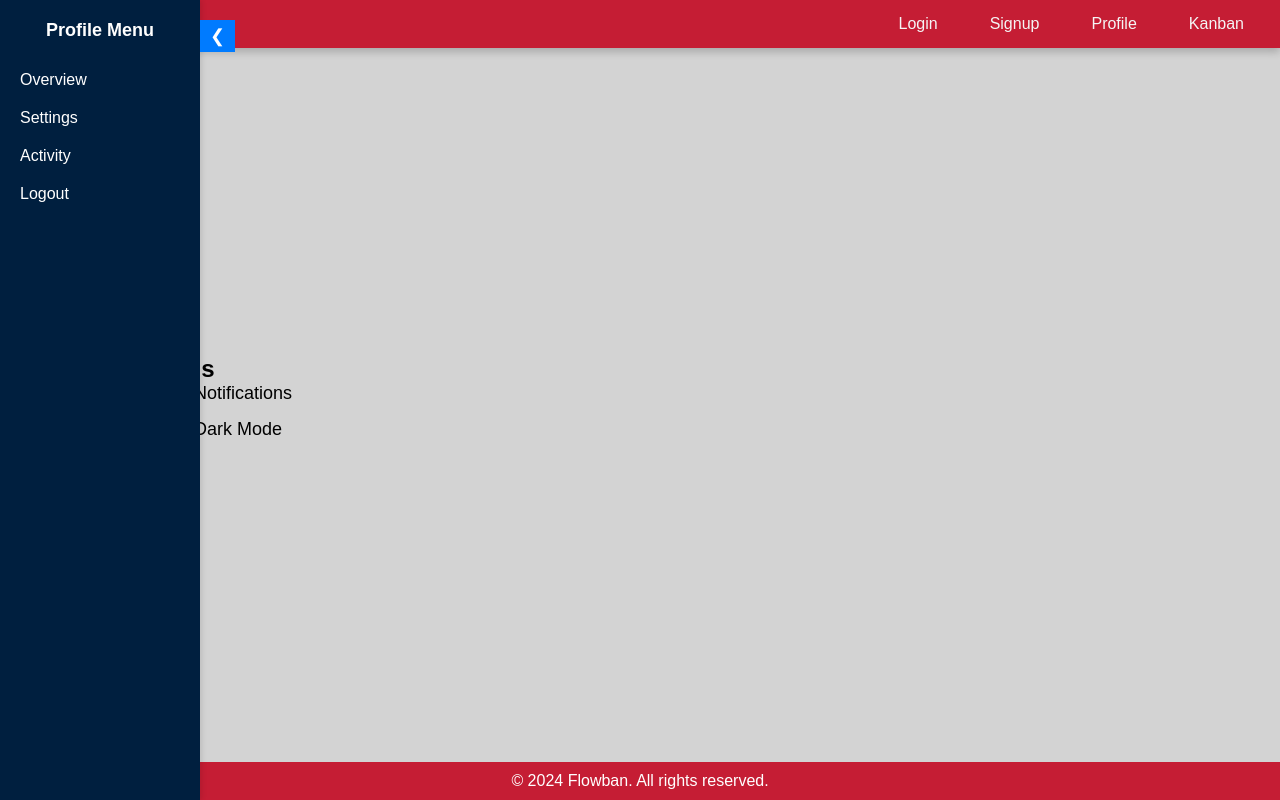
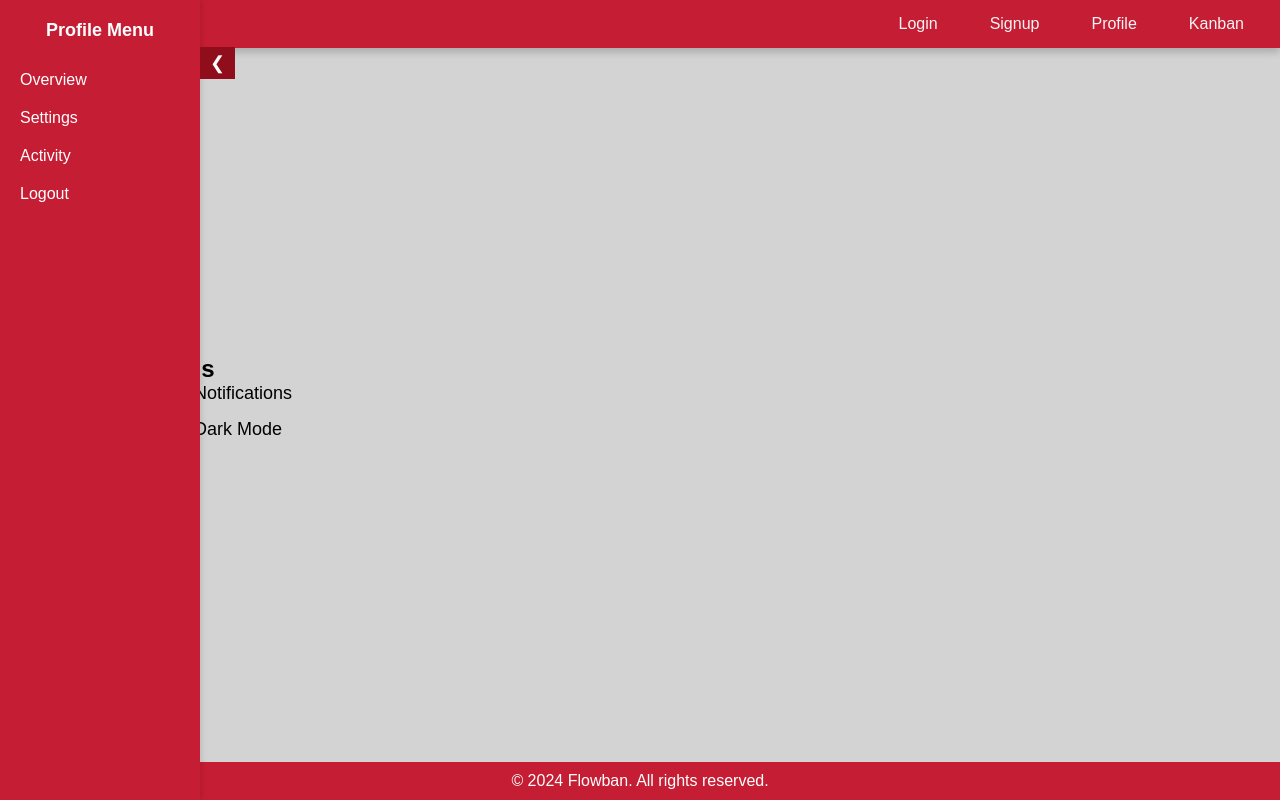
Before and after one commit to vincent-wat/flowban, a React (Create React App) app in the folder frontend/: page /profile/settings in a window 1280 px wide. Shown: the top 800 px of the page. Built offline with nearby package versions, Linux system fonts and the light colour scheme.

Commit message:
Color Changes

```diff
--- a/frontend/src/Components/User/Profile/EditUser.css
+++ b/frontend/src/Components/User/Profile/EditUser.css
@@ -45,7 +45,7 @@ html, body {
 }
 
 .sidebar li:hover {
-  background-color: #0056b3;
+  background-color: #de3148;
 }
 
 .profile-container {
@@ -75,7 +75,7 @@ html, body {
   left: 0;
   padding: 5px 10px;
   font-size: 18px;
-  background-color: #001f3f;
+  background-color: #C51D34;
   color: white;
   border: none;
   cursor: pointer;
--- a/frontend/src/Components/User/Profile/Settings.css
+++ b/frontend/src/Components/User/Profile/Settings.css
@@ -9,7 +9,7 @@
   left: 0;
   width: 200px;
   height: 100vh;
-  background-color: #001f3f;
+  background-color: #C51D34;
   color: white;
   padding-top: 20px;
   box-shadow: 2px 0 5px rgba(0, 0, 0, 0.1);
@@ -23,11 +23,11 @@
 
 .sidebar-toggle {
   position: fixed;
-  top: 20px;
+  top: 47px;
   left: 0;
   padding: 5px 10px;
   font-size: 18px;
-  background-color: #007bff;
+  background-color: #900d1c;
   color: white;
   border: none;
   cursor: pointer;
--- a/frontend/src/Components/User/Sign_Up/SignUpPage.css
+++ b/frontend/src/Components/User/Sign_Up/SignUpPage.css
@@ -1,6 +1,6 @@
 .wrapper {
     width: 450px;
-    background-color: darkred;
+    background-color: #C51D34;
     color: white;
     border-radius: 20px;
     padding: 30px 40px;
```
